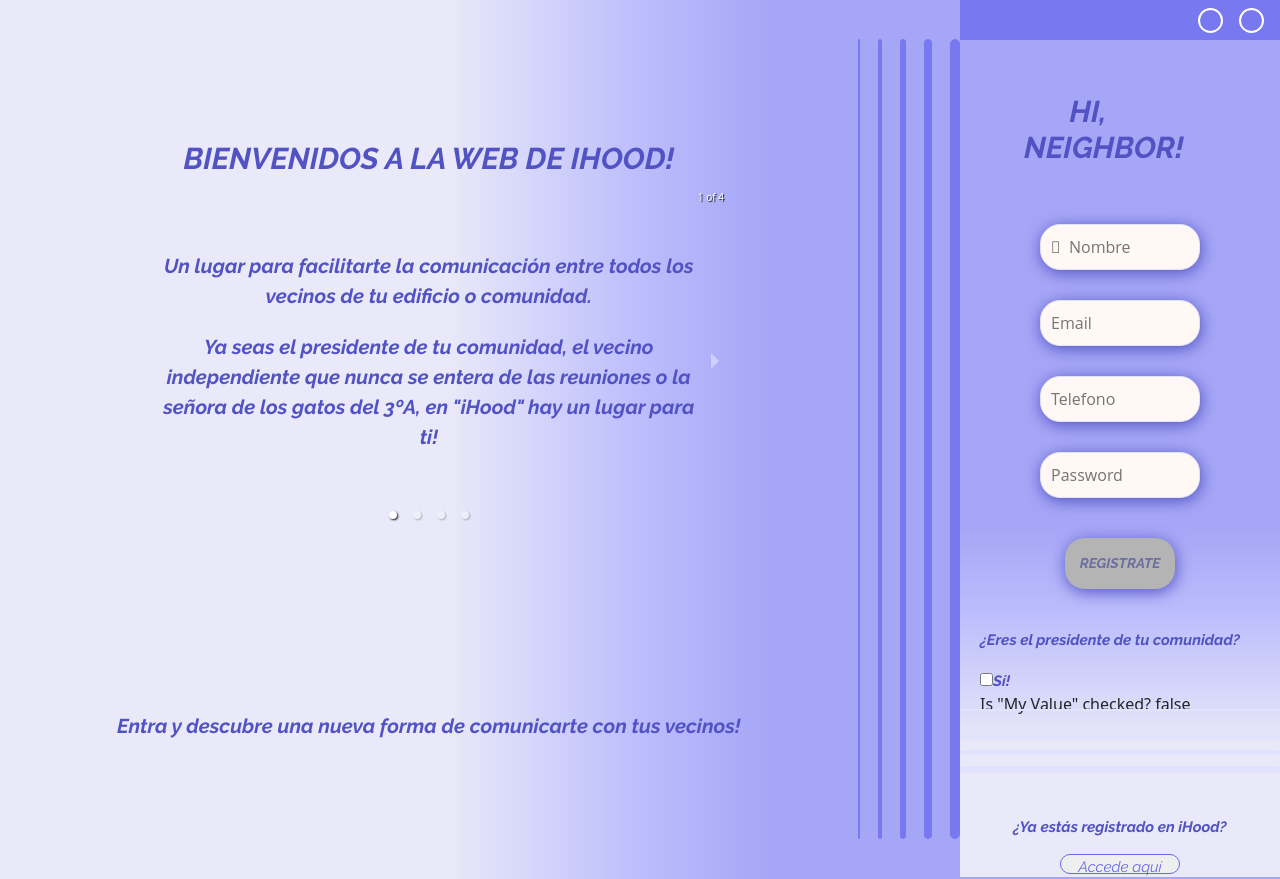
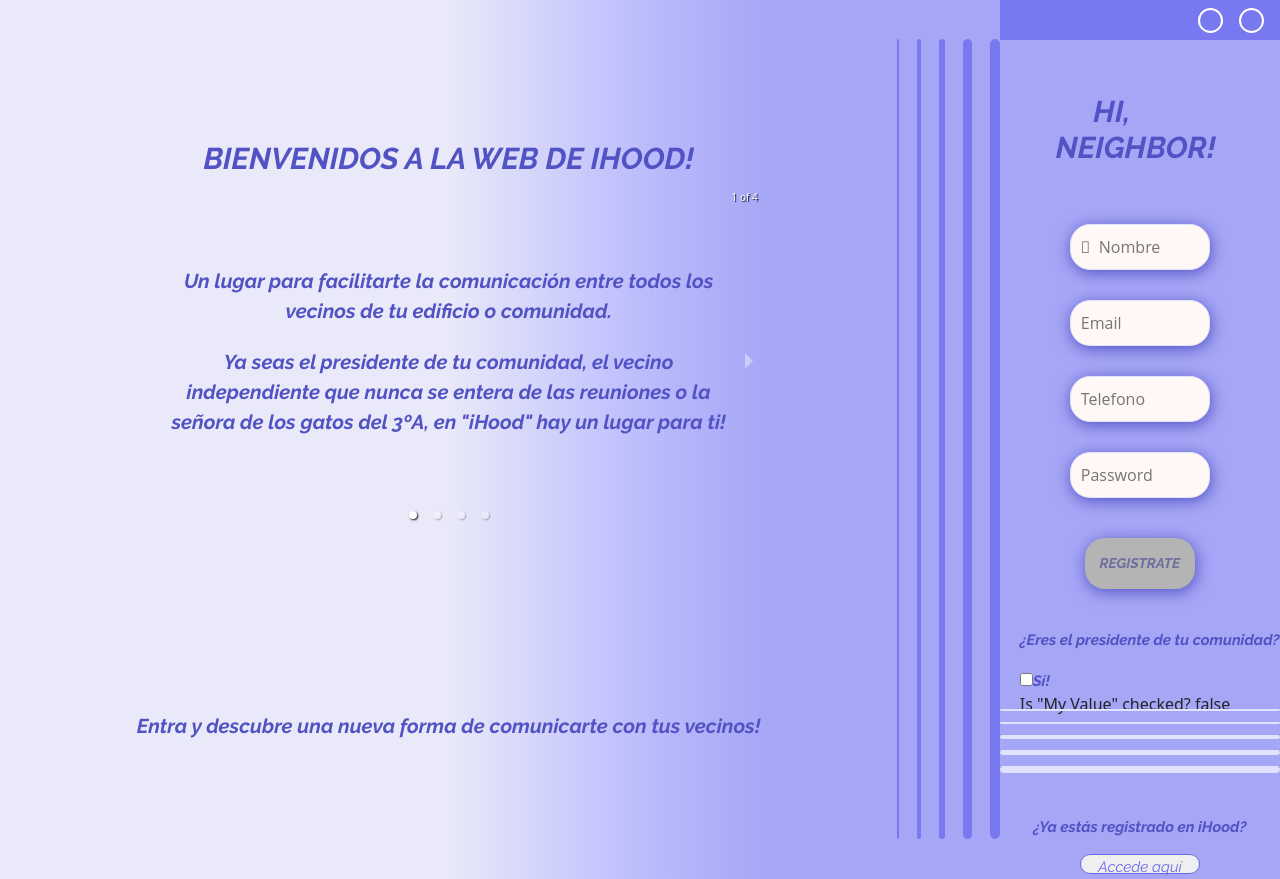
Before and after one commit to fullstacktf/ihood-frontend-definitive, a React (Create React App) app: page / in a window 1280 px wide. Built offline with nearby package versions, Linux system fonts and the light colour scheme; some icons are missing.

Commit message:
add prop to implement 'onGoHomeLog' function inside the SignUp component

```diff
--- a/src/components/Home/HomeSingup.tsx
+++ b/src/components/Home/HomeSingup.tsx
@@ -3,7 +3,7 @@
 import TextCarousel from './TextCarousel';
 import SignUp from '../SignUp/Signup';
 
-const HomeSignup = ({ onSignup }) => {
+const HomeSignup = ({ onSignup, onGoHomeLog }) => {
 return (
     <div className={styles.homeContainer}>
         <div className={styles.welcomeContainer}>
@@ -22,8 +22,8 @@
             <div className={styles.decoLine4}></div>
             <div className={styles.decoLine5}></div>
         </div>
-        <div className={styles.signupContainer}>
-        <SignUp onSignup={onSignup}/>
+        <div className={styles.signinContainer}>
+            <SignUp onSignup={onSignup} onGoHomeLog={onGoHomeLog}/>
         </div>
     </div>
 
```
